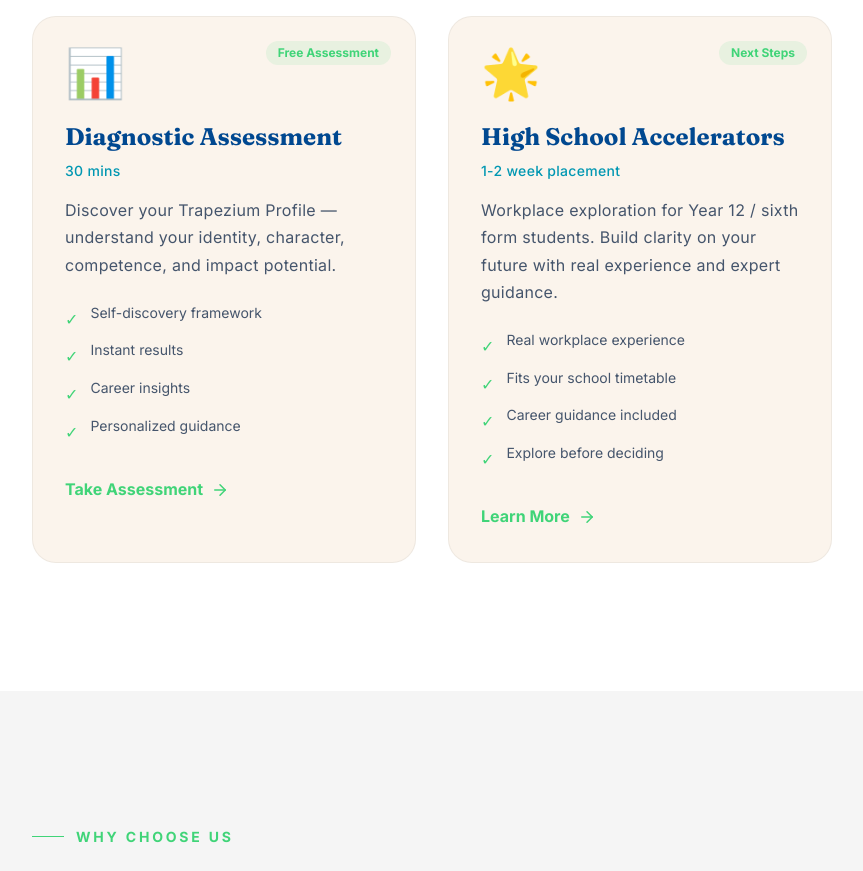
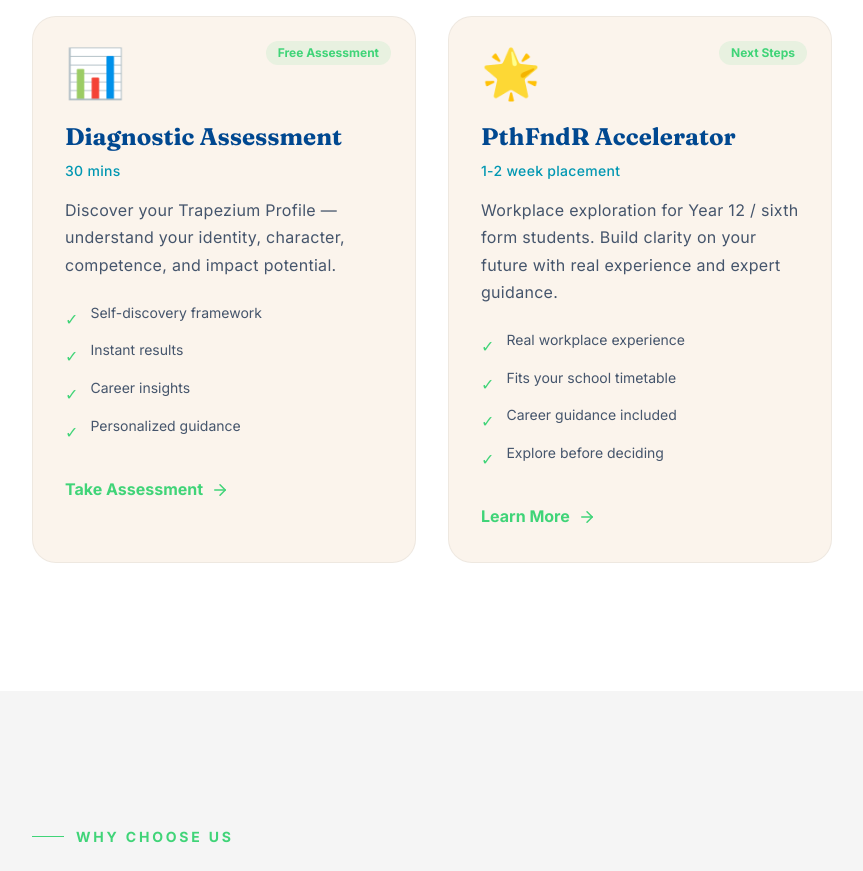
Before and after one commit to Pathfinder-Educational-Limited/PthFndR-Rebuild, a React (Vite) app: page /programmes in a window 1280 px wide. Shown: the part 1580-2451 px from the top of the page, without its empty margins (0-863 px from the left). Built offline with nearby package versions, Linux system fonts and the light colour scheme.

Commit message:
fix: rename High School Accelerators to PthFndR Accelerator in programmes.ts

```diff
--- a/src/content/pages/programmes.ts
+++ b/src/content/pages/programmes.ts
@@ -74,7 +74,7 @@ export const programmesContent = {
     {
       id: 5,
       icon: "🌟",
-      name: "High School Accelerators",
+      name: "PthFndR Accelerator",
       duration: "1-2 week placement",
       description: "Workplace exploration for Year 12 / sixth form students. Build clarity on your future with real experience and expert guidance.",
       highlights: [
@@ -84,7 +84,7 @@ export const programmesContent = {
         "Explore before deciding"
       ],
       cta: "Learn More",
-      href: "/programmes/high-school-accelerators",
+      href: "/programmes/pthfndr-accelerator",
       badge: "Next Steps"
     }
   ],
```
